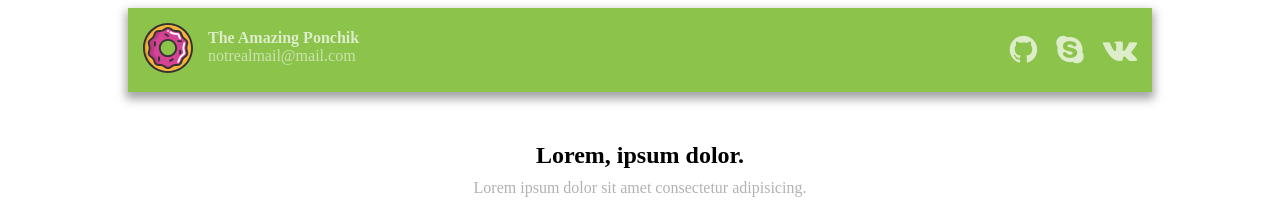
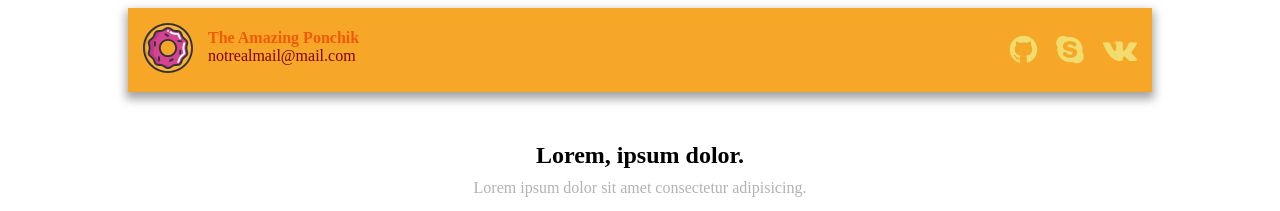
Before and after one commit to pnch/first, a plain HTML site: page index.html in a window 1280 px wide. Shown: the top 211 px of the page. Drawn offline with Linux system fonts and the light colour scheme.

Commit message:
change color and nail down footer

```diff
--- a/style/style.sass
+++ b/style/style.sass
@@ -1,9 +1,9 @@
-body
+html, body
     height: 100%
 // HEADER
 .header
     max-width: 1024px
-    background-color: #8CC34B
+    background-color: #F7A727
     box-shadow: 0px 5px 9px 2px rgba(140,140,140,0.79)
     display: flex
     margin: 0 auto
@@ -23,7 +23,7 @@ body
 .name
     font-size: 16px
     margin-bottom: 0px
-    color: #DDEDC9
+    color: #F15A09
 .left_side
 
     display: flex
@@ -37,12 +37,12 @@ li
     list-style: none
     margin-right: 15px
 i
-    color: #DDEDC9
+    color: #F1DD6D
     &:hover
         color: #fff
 
 .mymail
-   color: #CBE3AE
+   color: #800000
    text-decoration: none
 // SECTION
 .section
@@ -163,12 +163,14 @@ label
     height: 100%
     margin: 0 auto
 
+
 .content
-    flex-grow: 1
+    flex: 1 0 auto
 
 .footer
 
     max-width: 1024px
     background-color: #212121
     height: 50px
+    flex: 0 0 auto
     margin: 0 auto
```
Also changed, not shown: style/style.css.
